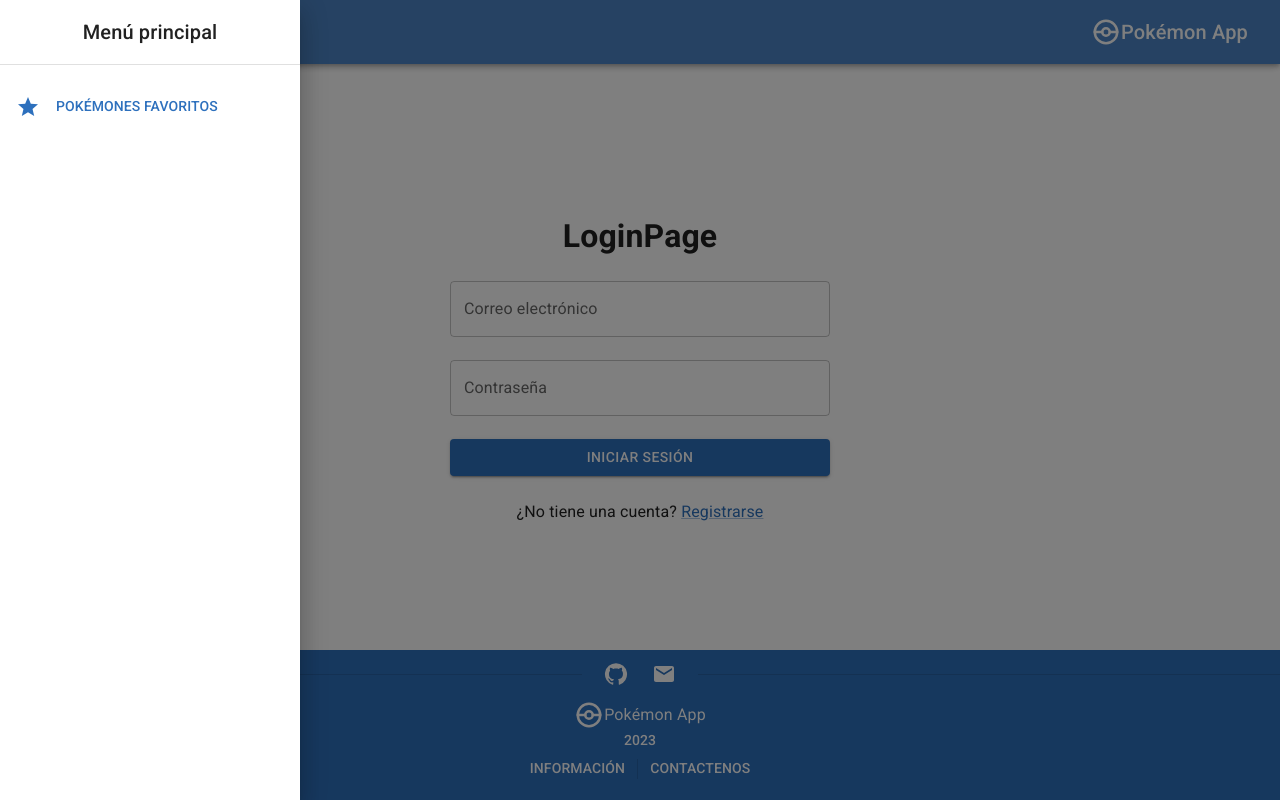
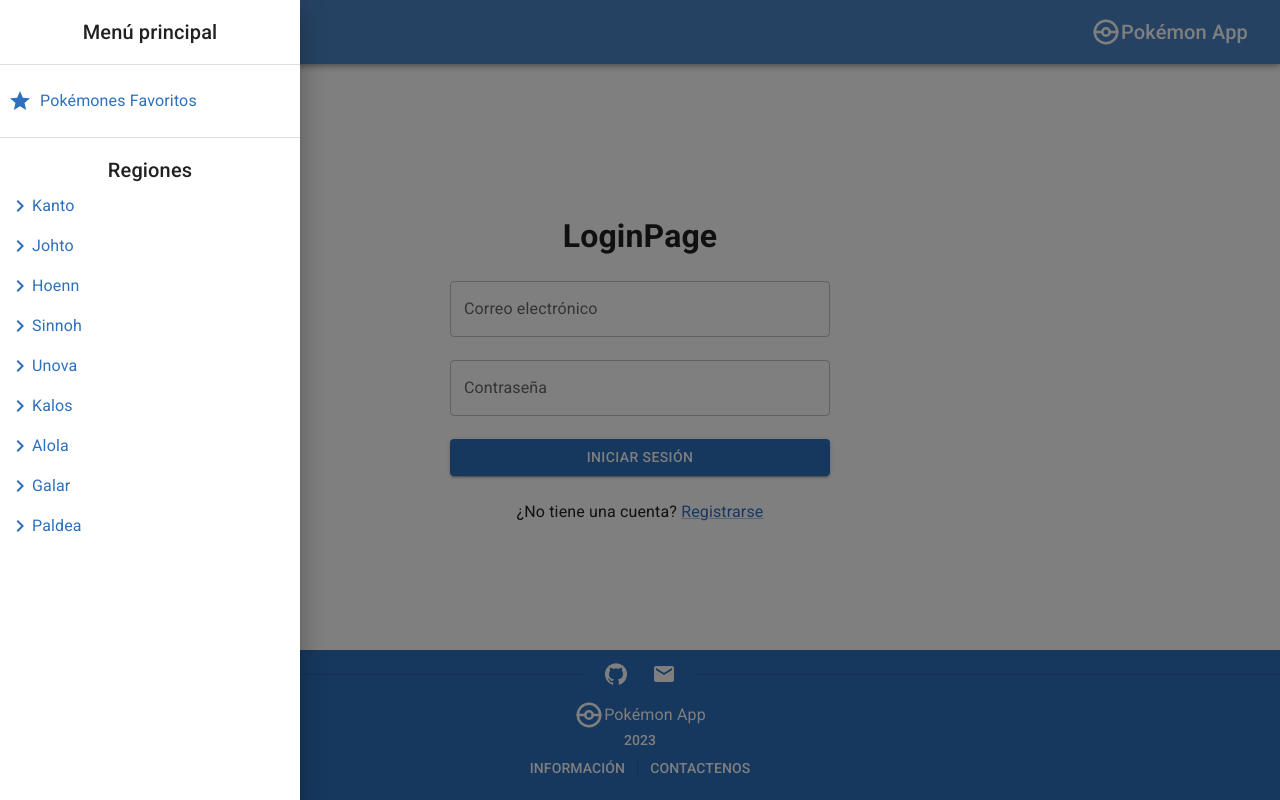
Before and after one commit to Jafeth44/pokemon-app, a React (Vite) app: page /auth/login in a window 1280 px wide. Both pictures are taken after a click on the button 48 px from the left and 32 px from the top of the page. Built offline with nearby package versions, Linux system fonts and the light colour scheme; no server answers.

Commit message:
adding region menu in drawer

```diff
--- a/src/app/components/Navbar.jsx
+++ b/src/app/components/Navbar.jsx
@@ -2,10 +2,12 @@ import { AppBar, Avatar, Button, IconButton, MenuItem, Toolbar, Tooltip, Typogra
 import { Drawer, Box } from '@mui/material';
 import IconPokeball from "./pokeball";
 import { Logout, Settings, Menu as MenuIcon, Star } from "@mui/icons-material";
+import KeyboardArrowRightIcon from '@mui/icons-material/KeyboardArrowRight';
 import { useEffect, useState } from "react";
 import { useNavigate } from "react-router-dom";
 import { useDispatch, useSelector } from "react-redux";
 import { logout } from "./../../store/slices/authSlice";
+import regions from '../../data/models/regions.json'
 
 export const Navbar = () => {
   const {isLoggedIn, name} = useSelector(state => state.auth);
@@ -55,14 +57,28 @@ export const Navbar = () => {
                   </Typography>
                 </Box>
                 <Divider/>
-                <Box p={1} width='300px' textAlign='left' marginY={2}>
+                <Box width='300px' textAlign='left' marginY={2}>
                   <Button>
                     <Star/>
-                    <Typography variant="subtitle2" component='div' marginX={2}>
+                    <Typography variant="subtitle1" textTransform='capitalize' marginX={1}>
                       Pokémones favoritos
                     </Typography>
                   </Button>
-
+                </Box>
+                <Divider/>
+                <Box width='300px' textAlign='center' role='presentation' marginY={2}>
+                  <Typography variant="h6">
+                    Regiones
+                  </Typography>
+                  {regions.map((region) => (
+                    <Box key={region.id} textAlign='left'>
+                      <Button
+                        onClick={() => navigate(`/region/${region.id}`)}>
+                        <KeyboardArrowRightIcon/>
+                        <Typography variant="subtitle1" textTransform='capitalize'>{region.name}</Typography>
+                      </Button>
+                    </Box>
+                  ))}
                 </Box>
               </Drawer>
           </>
--- a/src/app/pages/LandingPage.jsx
+++ b/src/app/pages/LandingPage.jsx
@@ -3,7 +3,7 @@ import { styled } from '@mui/material/styles'
 import regions from "../../data/models/regions.json";
 import { useNavigate } from "react-router-dom";
 import { useGetPokeFavListMutation } from "../../store/services/pokemon.service";
-import { useEffect, useState } from "react";
+import { useEffect } from "react";
 import { useDispatch, useSelector } from "react-redux";
 import { setFavorites } from "../../store/slices/favoritesSlice";
 
--- a/src/app/pages/RegionPage.jsx
+++ b/src/app/pages/RegionPage.jsx
@@ -48,7 +48,7 @@ export const RegionPage = () => {
           maxWidth={"1400px"}
           justifyContent="space-between"
           alignItems="center"
-          p={2}
+          p={3}
           width={'100%'}
         >
           <Grid item xs={12} sm={3} width={'100%'}>
```
